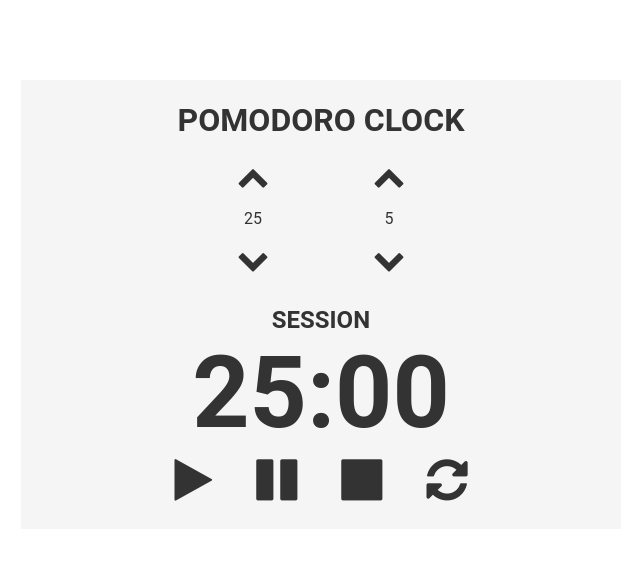
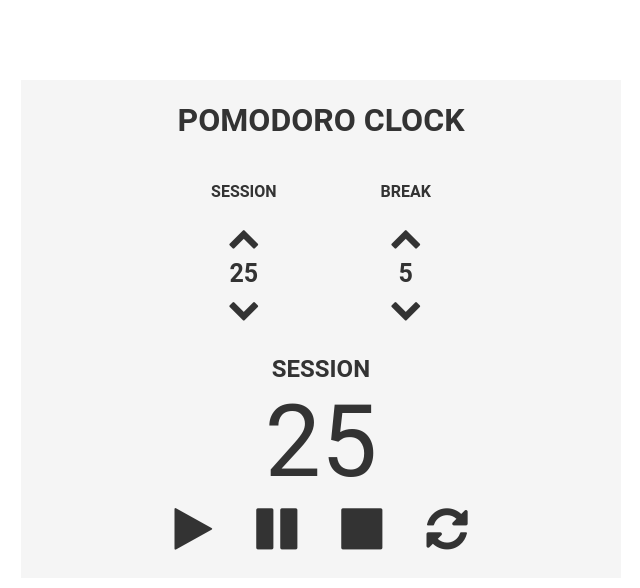
Before and after one commit to pablonm89/pomodoro_clock, a plain HTML site: page index.html in a window 1280 px wide. Shown: the whole page, without its empty margins (319-959 px from the left). Drawn offline with nearby package versions, Linux system fonts and the light colour scheme.

Commit message:
Experimenting in JS

```diff
--- a/index.html
+++ b/index.html
@@ -10,18 +10,20 @@
 	<div class="container">
 		<h1>POMODORO CLOCK</h1>
 		<div class="session">
-			<span class="fa fa-chevron-up fa-2x"></span>
-			<p>25</p>
-			<span class="fa fa-chevron-down fa-2x"></span>
+			<h4>SESSION</h4>
+			<span class="fa fa-chevron-up fa-2x session-up"></span>
+			<h6 class="js-session"></h6>
+			<span class="fa fa-chevron-down fa-2x session-down"></span>
 		</div>
 		<div class="break">
-			<span class="fa fa-chevron-up fa-2x"></span>
-			<p>5</p>
-			<span class="fa fa-chevron-down fa-2x"></span>
+			<h4>BREAK</h4>
+			<span class="fa fa-chevron-up fa-2x break-up"></span>
+			<h6 class="js-break"></h6>
+			<span class="fa fa-chevron-down fa-2x break-down"></span>
 		</div>
 		<div class="timer">
 			<h2>SESSION</h2>
-			<div class="clock"><h1>25:00</h1></div>
+			<div class="clock"><span class="js-timer"></span></div>
 		</div>
 
 		<div class="buttons">
--- a/script.js
+++ b/script.js
@@ -1 +1,53 @@
-WIP
+/*setInterval(function() {
+minutes =
+
+}, 1000);
+*/
+
+breakSession(5)
+timerSession(25)
+
+
+
+
+function breakSession(n) {
+$('.js-break').html(n)
+
+$('.break-down').click(_ => {
+$('.js-break').html(n-=1)
+})
+
+$('.break-up').click(_ => {
+$('.js-break').html(n+=1)
+})
+
+}
+
+function timerSession(n) {
+$('.js-session, .js-timer').html(n)
+
+$('.session-down').click(_ => {
+$('.js-session, .js-timer').html(n-=1)
+})
+
+$('.session-up').click(_ => {
+$('.js-session, .js-timer').html(n+=1)
+})
+
+}
+
+
+
+
+
+
+// RESET CLOCK //
+function timerReset() {
+breakSession(5)
+timerSession(25)
+}
+
+
+$('.reset').click(_ => {
+	timerReset()
+})
--- a/style.css
+++ b/style.css
@@ -24,6 +24,12 @@ body {
 
 .container .session span, .container .break span {
 	display: block;
+	cursor: pointer;
+}
+
+.container .session h6, .container .break h6 {
+	font-size: 25px;
+	margin: 5px;
 }
 
 .container .timer h2 {
@@ -31,8 +37,7 @@ body {
 	margin-bottom: 0px;
 }
 
-.container .timer .clock h1 {
-	margin: 0px;
+.container .timer .clock span {
 	font-size: 100px;
 }
 
@@ -44,6 +49,7 @@ body {
 	margin: 0px 15px;
 	padding: 5px;
 	color: #333;
+	cursor: pointer;
 }
 
 .buttons span:hover {
```
